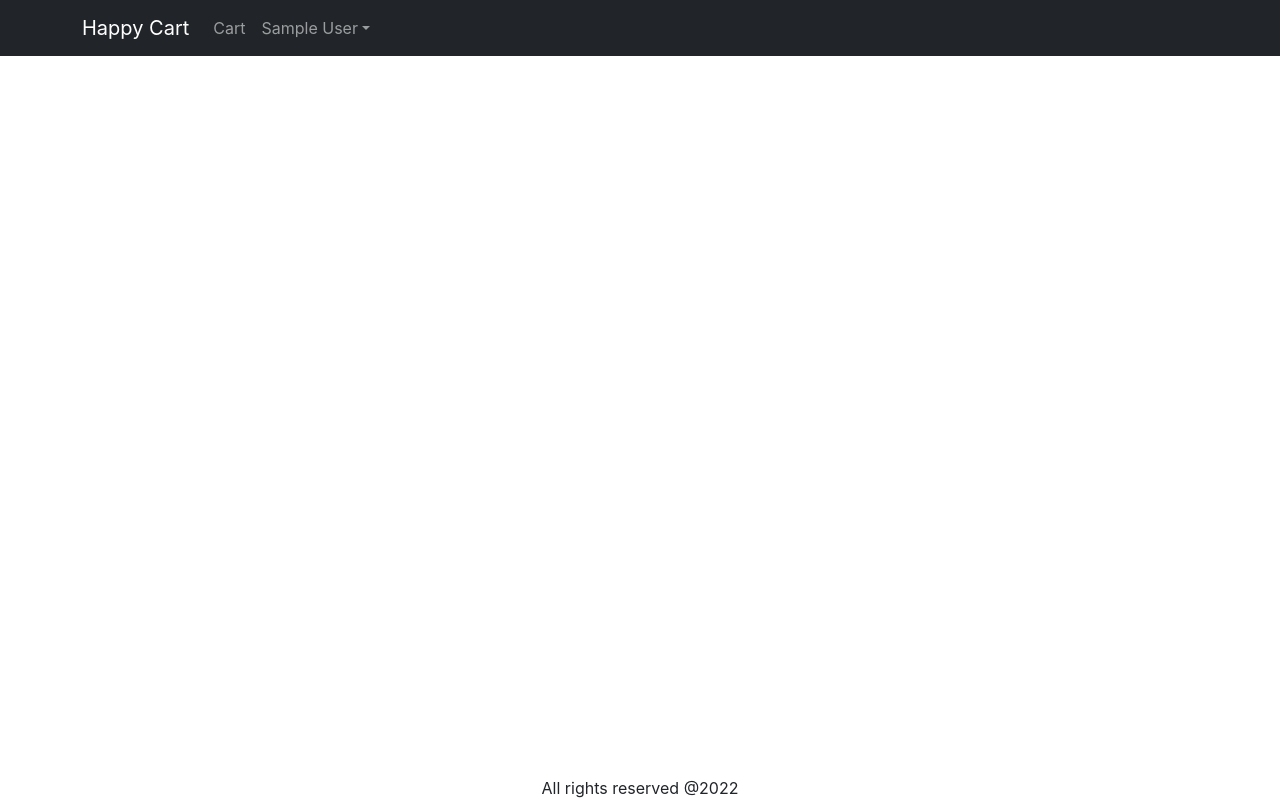
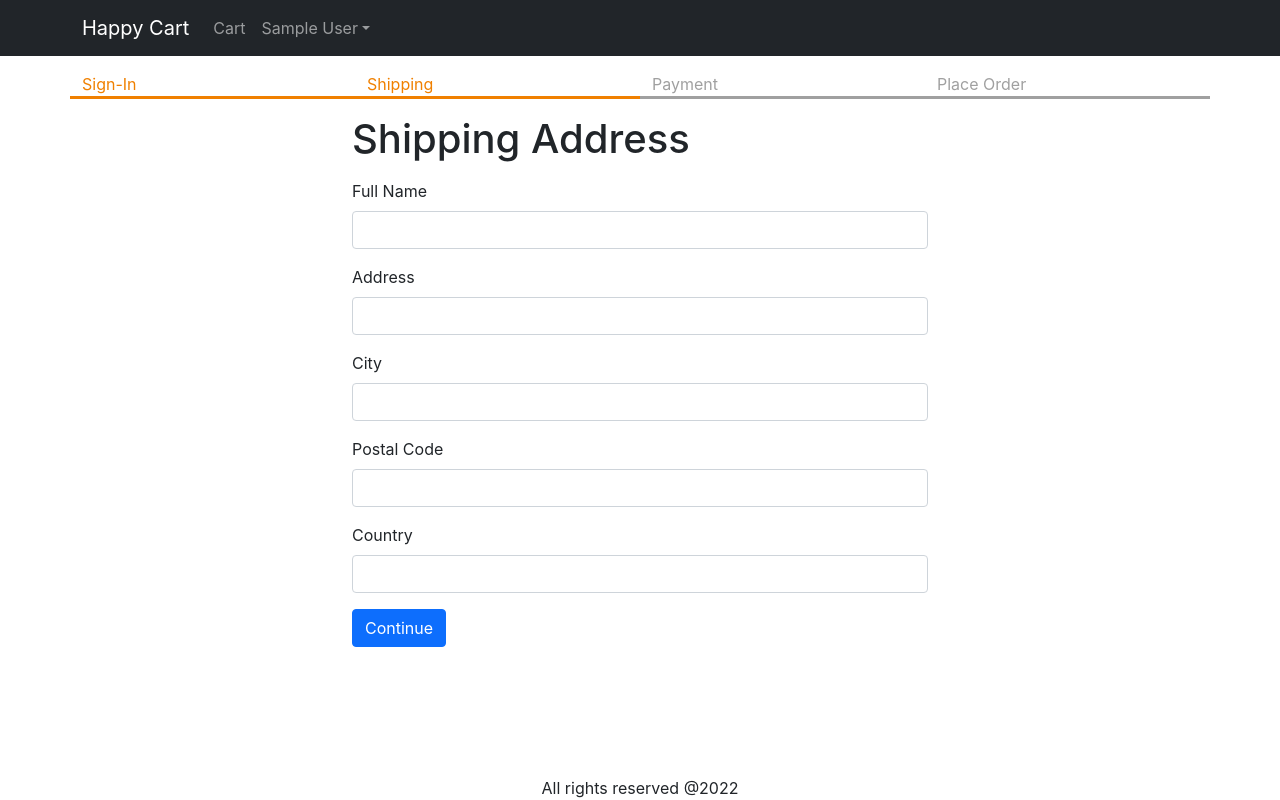
Before and after one commit to AnaghaV19/happycart, a React (Create React App) app in the folder frontend/: page /shipping in a window 1280 px wide. Built offline with nearby package versions, Linux system fonts and the light colour scheme; sample sign-in values are in the browser's storage.

Commit message:
shipping address screen

```diff
--- a/frontend/src/App.js
+++ b/frontend/src/App.js
@@ -13,6 +13,7 @@
 import NavDropdown from 'react-bootstrap/NavDropdown';
 import { ToastContainer } from 'react-toastify';
 import 'react-toastify/dist/ReactToastify.css';
+import ShippingAddressScreen from './screens/ShipppingAddressScreen';
 function App() {
   const { state, dispatch: ctxDispatch } = useContext(Store);
   const { cart, userInfo } = state;
@@ -20,6 +21,7 @@
   const signoutHandler = () => {
     ctxDispatch({ type: 'USER_SIGNOUT' });
     localStorage.removeItem('userInfo');
+    localStorage.removeItem('shippingAddress');
   };
   return (
     <BrowserRouter>
@@ -72,6 +74,10 @@
         <Routes>
         <Route path="/cart" element={<CartScreen />} />
         <Route path="/signin" element={<SigninScreen/>} />
+        <Route
+                path="/shipping"
+                element={<ShippingAddressScreen />}
+              ></Route>
           <Route path="/product/:slug" element={<ProductScreen />}/>
           <Route path="/" element={ <HomeScreen />}/>
         </Routes>
--- a/frontend/src/Store.js
+++ b/frontend/src/Store.js
@@ -7,7 +7,10 @@
     ? JSON.parse(localStorage.getItem('userInfo'))
     : null,
     cart: {
-        cartItems: localStorage.getItem('cartItems')
+      shippingAddress: localStorage.getItem('shippingAddress')
+      ? JSON.parse(localStorage.getItem('shippingAddress'))
+      : {},
+      cartItems: localStorage.getItem('cartItems')
         ? JSON.parse(localStorage.getItem('cartItems'))
         : [],
 
@@ -41,7 +44,20 @@
               return {
                 ...state,
                 userInfo: null,
+                cart: {
+                  cartItems: [],
+                  shippingAddress: {},
+                },
+
               };
+              case 'SAVE_SHIPPING_ADDRESS':
+                return {
+                  ...state,
+                  cart: {
+                    ...state.cart,
+                    shippingAddress: action.payload,
+                  },
+                };
         default :
             return state;
     }
--- /dev/null
+++ b/frontend/src/components/CheckoutSteps.js
@@ -0,0 +1,14 @@
+import React from 'react';
+import Row from 'react-bootstrap/Row';
+import Col from 'react-bootstrap/Col';
+
+export default function CheckoutSteps(props) {
+  return (
+    <Row className="checkout-steps">
+      <Col className={props.step1 ? 'active' : ''}>Sign-In</Col>
+      <Col className={props.step2 ? 'active' : ''}>Shipping</Col>
+      <Col className={props.step3 ? 'active' : ''}>Payment</Col>
+      <Col className={props.step4 ? 'active' : ''}>Place Order</Col>
+    </Row>
+  );
+}
--- a/frontend/src/index.css
+++ b/frontend/src/index.css
@@ -37,3 +37,11 @@
 .small-container {
   max-width: 600px;
 }
+.checkout-steps > div {
+  border-bottom: 0.2rem solid #a0a0a0;
+  color: #a0a0a0;
+}
+.checkout-steps > div.active {
+  border-bottom: 0.2rem solid #f08000;
+  color: #f08000;
+}
--- /dev/null
+++ b/frontend/src/screens/ShipppingAddressScreen.js
@@ -0,0 +1,111 @@
+import React, { useContext, useEffect, useState } from 'react';
+import { Helmet } from 'react-helmet-async';
+import Form from 'react-bootstrap/Form';
+import Button from 'react-bootstrap/Button';
+import { useNavigate } from 'react-router-dom';
+import { Store } from '../Store';
+import CheckoutSteps from '../components/CheckoutSteps';
+
+export default function ShippingAddressScreen() {
+  const navigate = useNavigate();
+  const { state, dispatch: ctxDispatch } = useContext(Store);
+  const {
+    userInfo,
+    cart: { shippingAddress },
+  } = state;
+  const [fullName, setFullName] = useState(shippingAddress.fullName || '');
+  const [address, setAddress] = useState(shippingAddress.address || '');
+  const [city, setCity] = useState(shippingAddress.city || '');
+  const [postalCode, setPostalCode] = useState(
+    shippingAddress.postalCode || ''
+  );
+  useEffect(() => {
+    if (!userInfo) {
+      navigate('/signin?redirect=/shipping');
+    }
+  }, [userInfo, navigate]);
+  const [country, setCountry] = useState(shippingAddress.country || '');
+  const submitHandler = (e) => {
+    e.preventDefault();
+    ctxDispatch({
+      type: 'SAVE_SHIPPING_ADDRESS',
+      payload: {
+        fullName,
+        address,
+        city,
+        postalCode,
+        country,
+      },
+    });
+    localStorage.setItem(
+      'shippingAddress',
+      JSON.stringify({
+        fullName,
+        address,
+        city,
+        postalCode,
+        country,
+      })
+    );
+    navigate('/payment');
+  };
+  return (
+    <div>
+      <Helmet>
+        <title>Shipping Address</title>
+      </Helmet>
+
+      <CheckoutSteps step1 step2></CheckoutSteps>
+      <div className="container small-container">
+        <h1 className="my-3">Shipping Address</h1>
+        <Form onSubmit={submitHandler}>
+          <Form.Group className="mb-3" controlId="fullName">
+            <Form.Label>Full Name</Form.Label>
+            <Form.Control
+              value={fullName}
+              onChange={(e) => setFullName(e.target.value)}
+              required
+            />
+          </Form.Group>
+          <Form.Group className="mb-3" controlId="address">
+            <Form.Label>Address</Form.Label>
+            <Form.Control
+              value={address}
+              onChange={(e) => setAddress(e.target.value)}
+              required
+            />
+          </Form.Group>
+          <Form.Group className="mb-3" controlId="city">
+            <Form.Label>City</Form.Label>
+            <Form.Control
+              value={city}
+              onChange={(e) => setCity(e.target.value)}
+              required
+            />
+          </Form.Group>
+          <Form.Group className="mb-3" controlId="postalCode">
+            <Form.Label>Postal Code</Form.Label>
+            <Form.Control
+              value={postalCode}
+              onChange={(e) => setPostalCode(e.target.value)}
+              required
+            />
+          </Form.Group>
+          <Form.Group className="mb-3" controlId="country">
+            <Form.Label>Country</Form.Label>
+            <Form.Control
+              value={country}
+              onChange={(e) => setCountry(e.target.value)}
+              required
+            />
+          </Form.Group>
+          <div className="mb-3">
+            <Button variant="primary" type="submit">
+              Continue
+            </Button>
+          </div>
+        </Form>
+      </div>
+    </div>
+  );
+}
```
